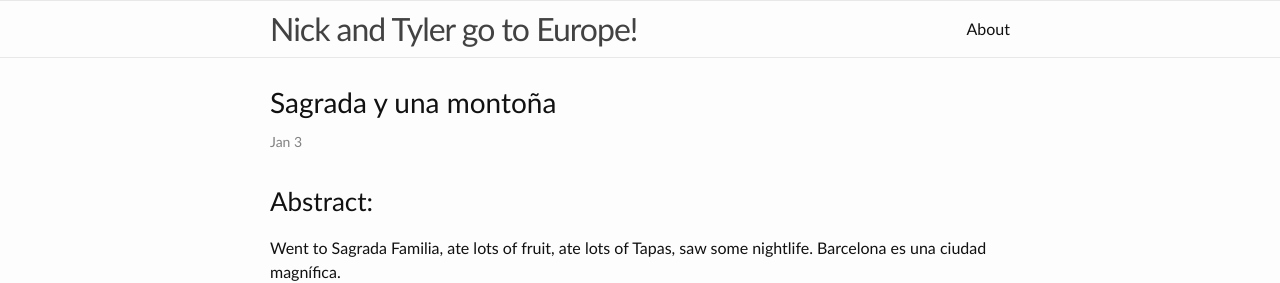
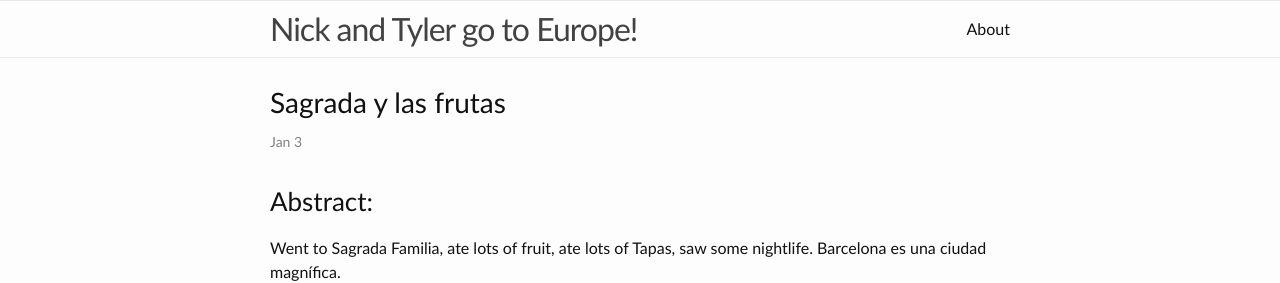
Before and after one commit to nstrayer/europeBlog, a Jekyll site: the page built from _posts/2015-01-05-sagradaYOtras.markdown, in a window 1280 px wide and 900 px high. Shown: the top 283 px of the window. Built offline with Jekyll 4.4.1, drawn with Linux system fonts in a browser that asks for light colours.

Commit message:
fixed the title

```diff
--- a/_posts/2015-01-05-sagradaYOtras.markdown
+++ b/_posts/2015-01-05-sagradaYOtras.markdown
@@ -1,6 +1,6 @@
 ---
 layout: post
-title:  Sagrada y una montoña
+title:  Sagrada y las frutas
 date:   2015-01-03 12:00:00
 categories: check-in
 ---
```
